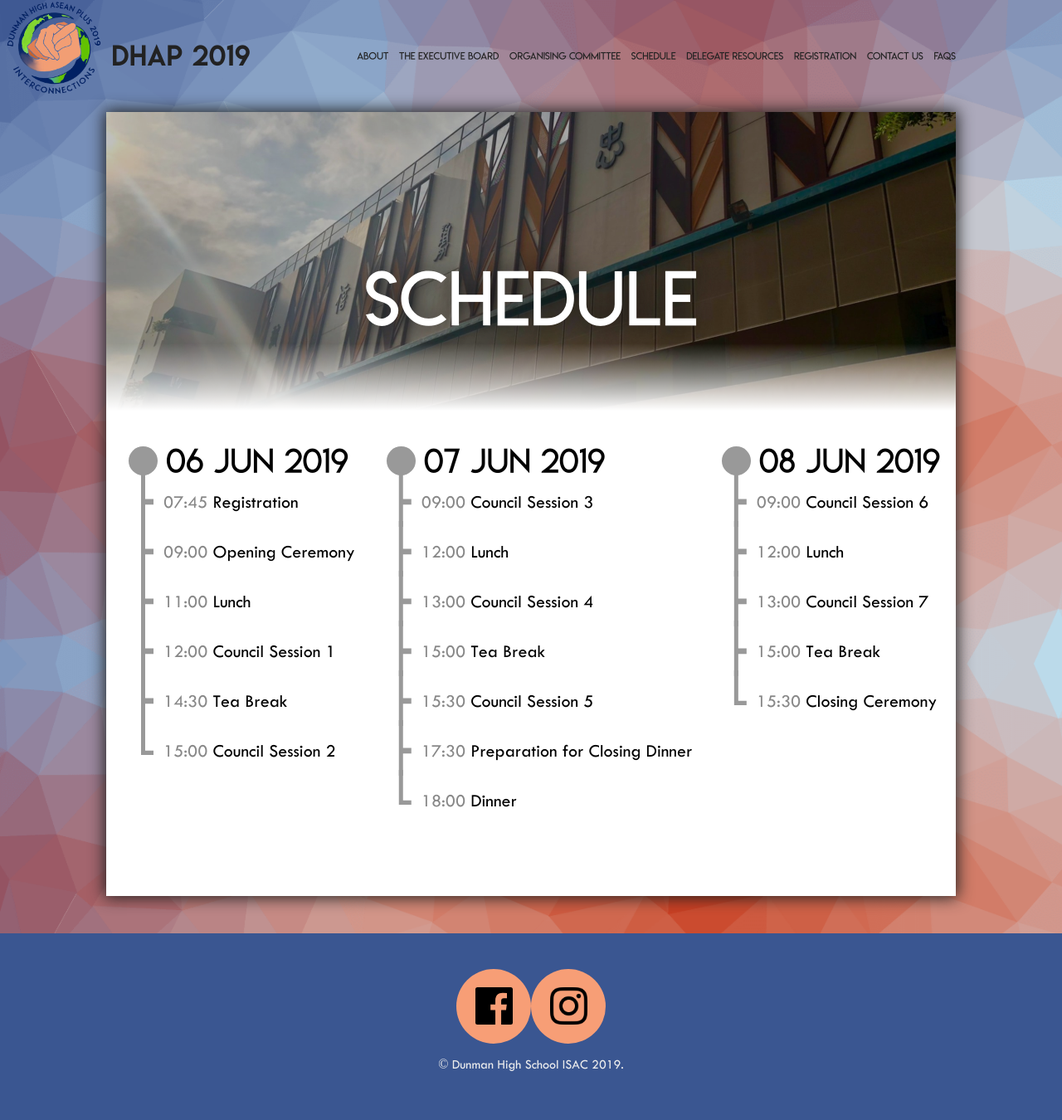
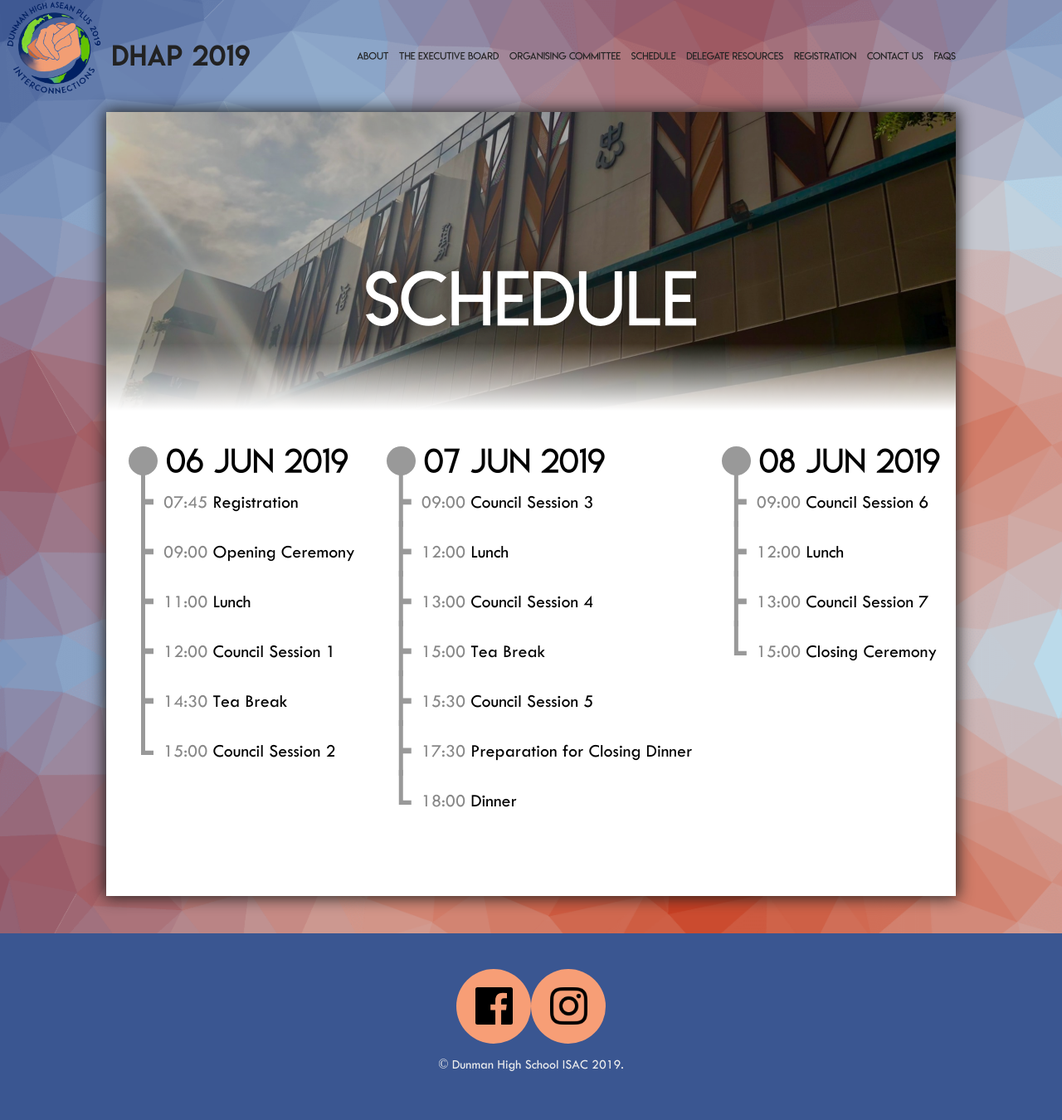
Before and after one commit to kaine119/dhap-2019, a Jekyll site: the page built from schedule.html, in a window 1280 px wide. Shown: the whole page at 83% size. Built offline with Jekyll 4.4.1, drawn with Linux system fonts in a browser that asks for light colours.

Commit message:
Update schedule

```diff
--- a/_data/schedule.yml
+++ b/_data/schedule.yml
@@ -40,6 +40,4 @@
     - time: "13:00"
       event: Council Session 7
     - time: "15:00"
-      event: Tea Break
-    - time: "15:30"
       event: Closing Ceremony
```
